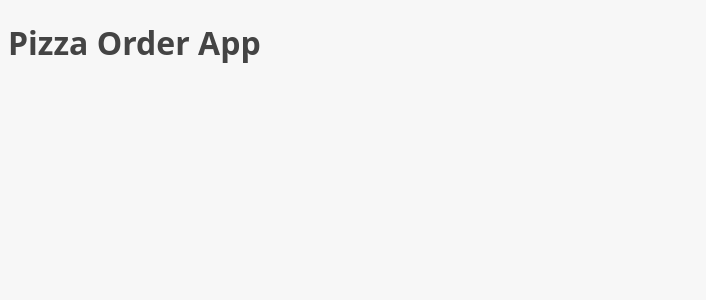
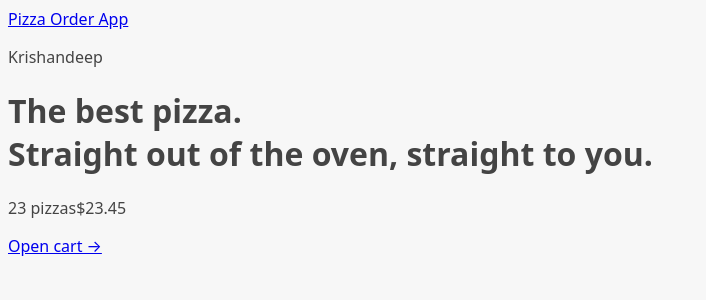
Before and after one commit to krishandeep17/pizza-order-app, a React (Vite) app: page / in a window 1280 px wide. Shown: the top 300 px of the page, without its empty margins (0-706 px from the left). Built offline with nearby package versions, Linux system fonts and the light colour scheme.

Commit message:
implement routes

```diff
--- a/package.json
+++ b/package.json
@@ -11,7 +11,8 @@
   },
   "dependencies": {
     "react": "^18.2.0",
-    "react-dom": "^18.2.0"
+    "react-dom": "^18.2.0",
+    "react-router-dom": "^6.16.0"
   },
   "devDependencies": {
     "@types/react": "^18.2.15",
--- a/src/App.jsx
+++ b/src/App.jsx
@@ -1,7 +1,25 @@
+import { RouterProvider, createBrowserRouter } from "react-router-dom";
+
+import Cart from "./features/cart/Cart";
+import Menu from "./features/menu/Menu";
+import CreateOrder from "./features/order/CreateOrder";
+import Order from "./features/order/Order";
+import AppLayout from "./ui/AppLayout";
+import Home from "./ui/Home";
+
+const router = createBrowserRouter([
+  {
+    element: <AppLayout />,
+    children: [
+      { path: "/", element: <Home /> },
+      { path: "/menu", element: <Menu /> },
+      { path: "/cart", element: <Cart /> },
+      { path: "/order/new", element: <CreateOrder /> },
+      { path: "/order/:orderId", element: <Order /> },
+    ],
+  },
+]);
+
 export default function App() {
-  return (
-    <div>
-      <h1>Pizza Order App</h1>
-    </div>
-  );
+  return <RouterProvider router={router} />;
 }
--- a/src/features/cart/CartOverview.jsx
+++ b/src/features/cart/CartOverview.jsx
@@ -1,3 +1,5 @@
+import { Link } from "react-router-dom";
+
 export default function CartOverview() {
   return (
     <div>
@@ -5,7 +7,7 @@
         <span>23 pizzas</span>
         <span>$23.45</span>
       </p>
-      <a href="#">Open cart &rarr;</a>
+      <Link to="/cart">Open cart &rarr;</Link>
     </div>
   );
 }
--- /dev/null
+++ b/src/ui/AppLayout.jsx
@@ -0,0 +1,18 @@
+import { Outlet } from "react-router-dom";
+
+import CartOverview from "../features/cart/CartOverview";
+import Header from "./Header";
+
+export default function AppLayout() {
+  return (
+    <div>
+      <Header />
+
+      <main>
+        <Outlet />
+      </main>
+
+      <CartOverview />
+    </div>
+  );
+}
--- /dev/null
+++ b/src/ui/Header.jsx
@@ -0,0 +1,11 @@
+import { Link } from "react-router-dom";
+
+export default function Header() {
+  return (
+    <header>
+      <Link to="/">Pizza Order App</Link>
+
+      <p>Krishandeep</p>
+    </header>
+  );
+}
```
Also changed, not shown: 1 other file (tests, documents, lock files or other folders).
